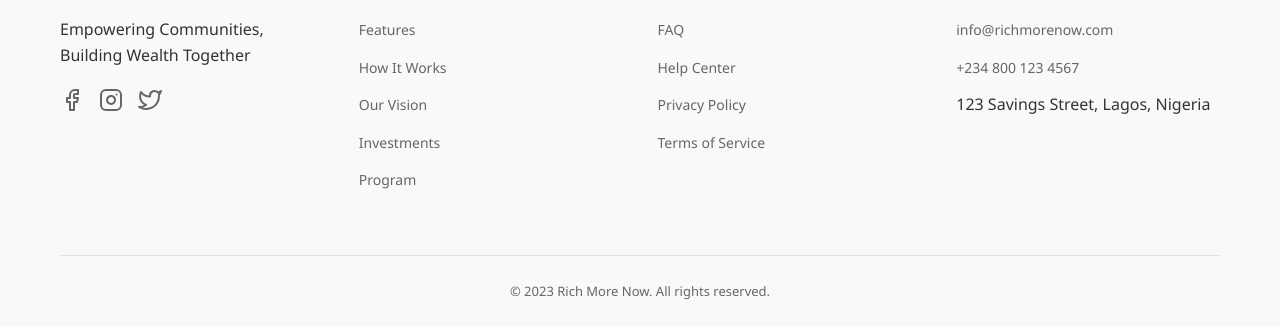
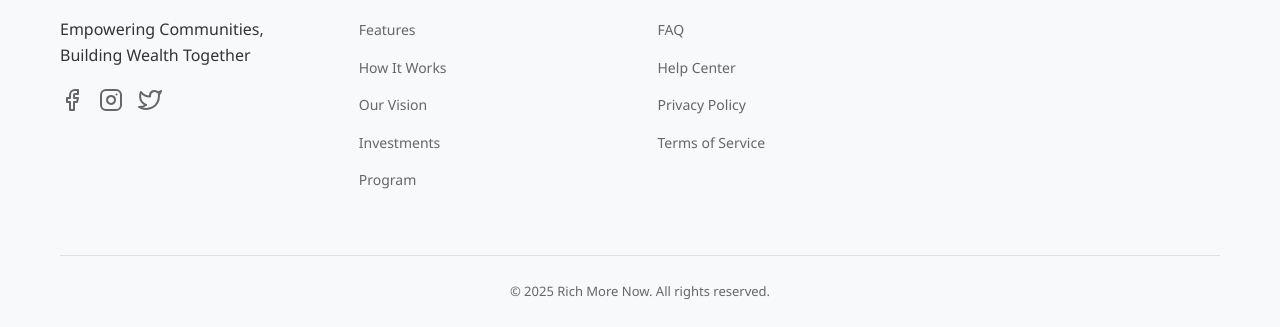
Before and after one commit to mnonike/Rich-more-, a website: page public/user/index.html in a window 1280 px wide. Shown: the part 4352-4679 px from the top of the page. Drawn offline with Linux system fonts and the light colour scheme; files whose address does not match are found by name.

Commit message:
index.html

```diff
--- a/public/user/index.html
+++ b/public/user/index.html
@@ -940,14 +940,14 @@
                 <div class="footer-column">
                     <h3>Contact Us</h3>
                     <ul>
-                        <li><a href="mailto:info@richmorenow.com">info@richmorenow.com</a></li>
-                        <li><a href="tel:+2348001234567">+234 800 123 4567</a></li>
-                        <li>123 Savings Street, Lagos, Nigeria</li>
+                        <li><a href="#"></a></li>
+                        <li><a href="#"></a></li>
+                        <li></li>
                     </ul>
                 </div>
             </div>
             <div class="copyright">
-                <p>&copy; 2023 Rich More Now. All rights reserved.</p>
+                <p>&copy; 2025 Rich More Now. All rights reserved.</p>
             </div>
         </div>
     </footer>
```
